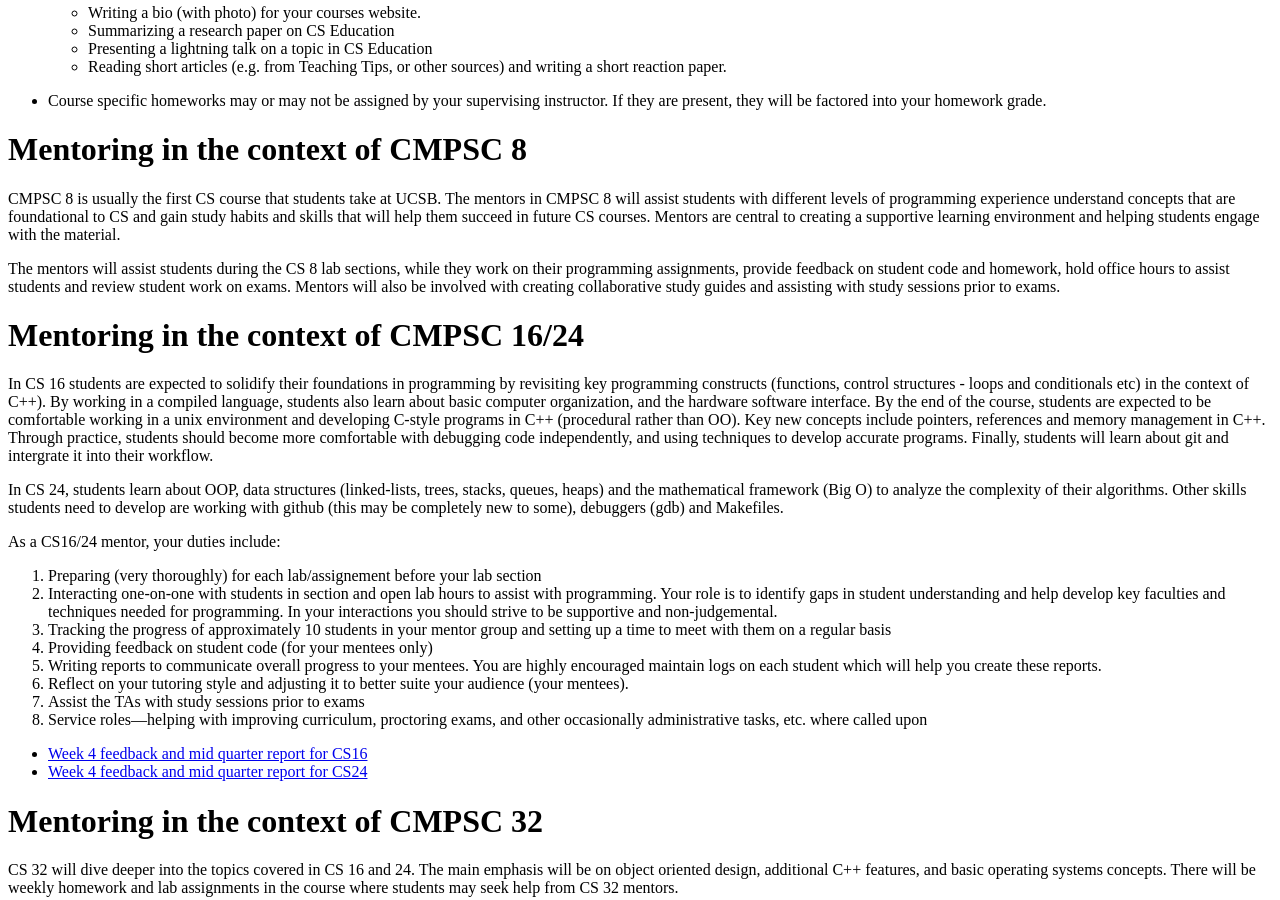
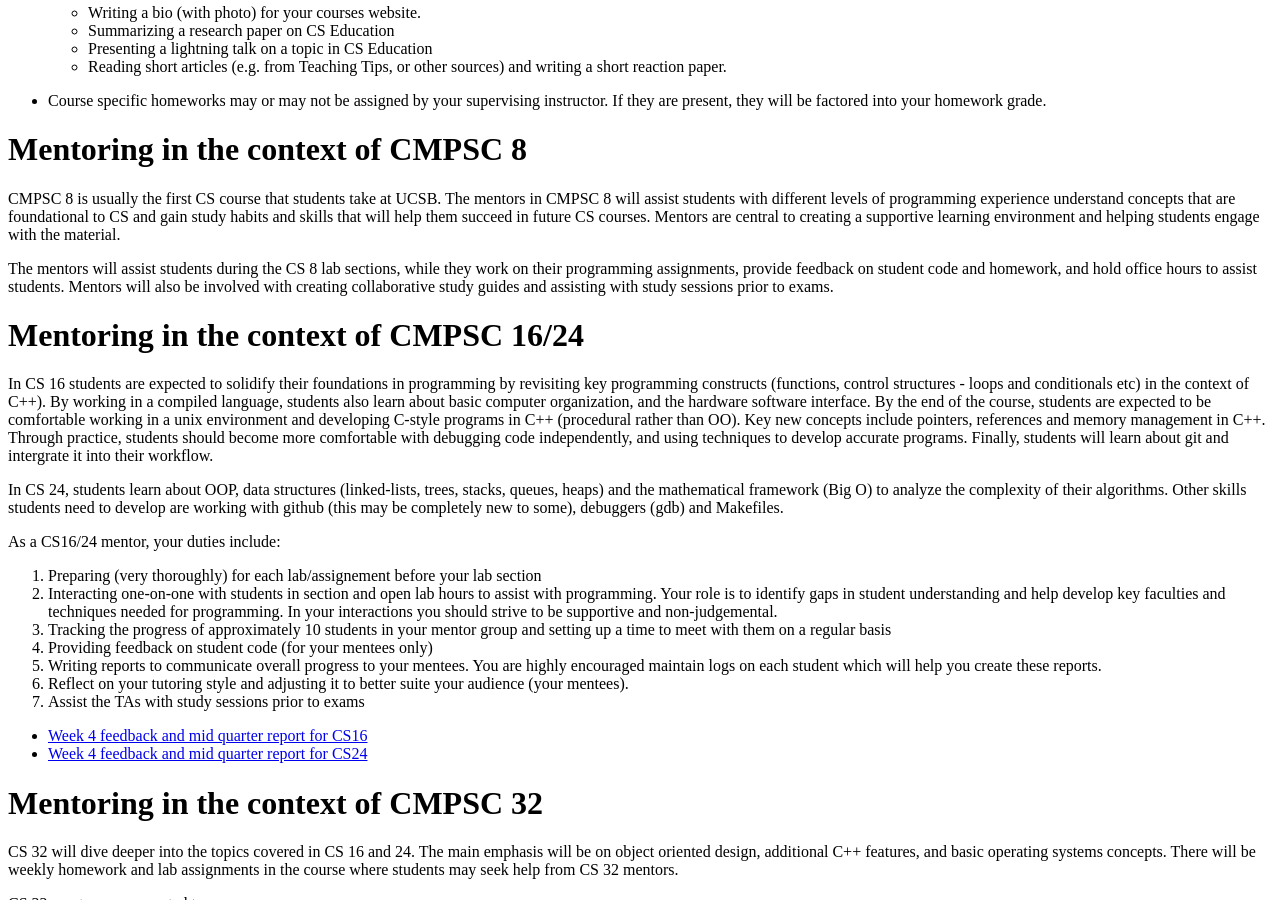
Before and after one commit to ucsb-cs190j-s18/ucsb-cs190j-s18.github.io, a Jekyll site: the page built from _info/syllabus.md, in a window 1280 px wide and 900 px high, scrolled down 2110 px. Built offline with Jekyll 4.4.1, drawn with Linux system fonts in a browser that asks for light colours; some of the changed text lies outside the part shown.

Commit message:
Update syllabus.md

```diff
--- a/_info/syllabus.md
+++ b/_info/syllabus.md
@@ -103,7 +103,7 @@ They will be of two types:
 
 CMPSC 8 is usually the first CS course that students take at UCSB. The mentors in CMPSC 8 will assist students with different levels of programming experience understand concepts that are foundational to CS and gain study habits and skills that will help them succeed in future CS courses. Mentors are central to creating a supportive learning environment and helping students engage with the material.
 
-The mentors will assist students during the CS 8 lab sections, while they work on their programming assignments, provide feedback on student code and homework, hold office hours to assist students and review student work on exams. Mentors will also be involved with creating collaborative study guides and assisting with study sessions prior to exams.
+The mentors will assist students during the CS 8 lab sections, while they work on their programming assignments, provide feedback on student code and homework, and hold office hours to assist students. Mentors will also be involved with creating collaborative study guides and assisting with study sessions prior to exams.
 
 # Mentoring in the context of CMPSC 16/24
 
@@ -120,7 +120,6 @@ As a CS16/24 mentor, your duties include:
 5. Writing reports to communicate overall progress to your mentees. You are highly encouraged maintain logs on each student which will help you create these reports.
 6. Reflect on your tutoring style and adjusting it to better suite your audience (your mentees).
 7. Assist the TAs with study sessions prior to exams
-8. Service roles---helping with improving curriculum, proctoring exams, and other occasionally administrative tasks, etc. where called upon
 
 
 * [Week 4 feedback and mid quarter report for CS16](https://github.com/ucsb-cs16-24-mirza-mentors/weekly-guidelines/blob/master/CS16-weekly-guideline.md)
```
Also changed, not shown: other parts of _info/syllabus.md (+1 -1 lines).
